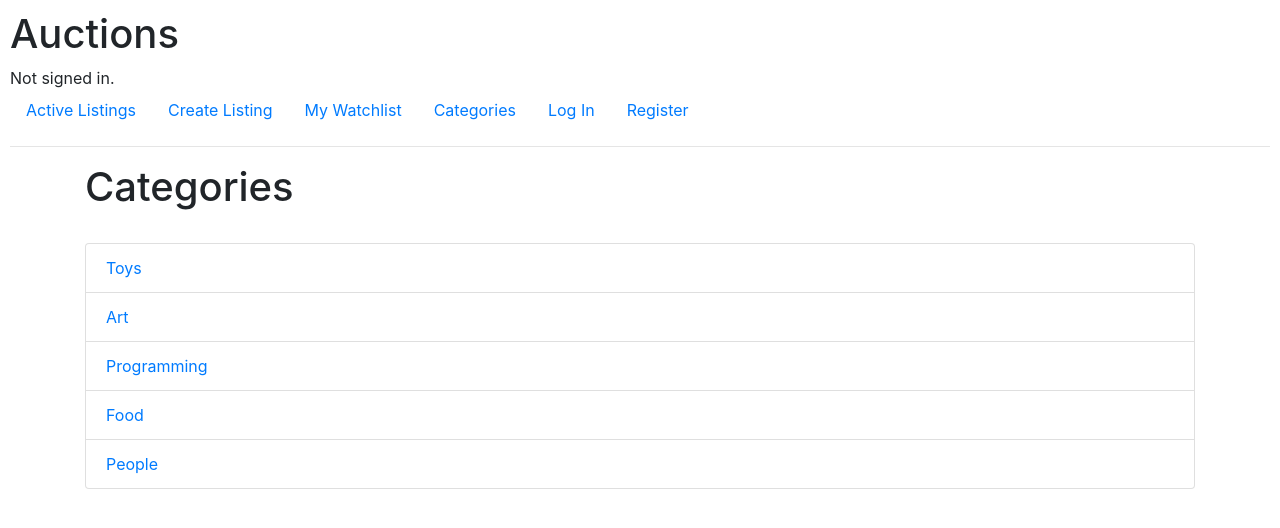
After one commit to Nursmen/Ebay, a Django app: page /categories/ in a window 1280 px wide. The commit adds this page. Shown: the top 528 px of the page. Run offline with Django 3.2, Linux system fonts and the light colour scheme; data comes from the database, SQL or seed files in the repository; some libraries are stand-ins or nearby versions.

Commit message:
Categories

```diff
--- a/auctions/admin.py
+++ b/auctions/admin.py
@@ -7,3 +7,7 @@ admin.site.register(Listing)
 # Register your models here.
 from .models import User
 admin.site.register(User)
+
+# Register your models here.
+from .models import Category
+admin.site.register(Category)
--- a/auctions/models.py
+++ b/auctions/models.py
@@ -12,9 +12,15 @@ class Listing(models.Model):
     image = models.CharField(max_length=200, blank=True, null=True, default='https://upload.wikimedia.org/wikipedia/commons/thumb/6/6c/No_image_3x4.svg/1280px-No_image_3x4.svg.png')
     created_at = models.DateTimeField(auto_now_add=True)
     seller = models.ForeignKey(User, on_delete=models.CASCADE)
-    category = models.CharField(max_length=200, blank=True, null=True)
+    category = models.ManyToManyField("Category", blank=True, default=None)
     is_active = models.BooleanField(default=True)
     winner = models.ForeignKey(User, on_delete=models.CASCADE, related_name='winner', blank=True, null=True)
 
     def __str__(self):
         return self.title
+
+class Category(models.Model):
+    name = models.CharField(max_length=200)
+
+    def __str__(self):
+        return self.name
--- /dev/null
+++ b/auctions/templates/auctions/categories.html
@@ -0,0 +1,25 @@
+<!-- extend layout -->
+{% extends "auctions/layout.html" %}
+
+<!-- show every category -->
+{% block body %}
+    <div class="container">
+        <div class="row">
+            <div class="col-md-12">
+                <h1>Categories</h1>
+                <br>
+            </div>
+        </div>
+        <div class="row">
+            <div class="col-md-12">
+                <div class="list-group">
+                    {% for category in categories %}
+                        <a href="{% url 'category' category_id=category.id %}" class="list-group-item">
+                            {{ category.name }}
+                        </a>
+                    {% endfor %}
+                </div>
+            </div>
+        </div>
+    </div>
+{% endblock %}
--- a/auctions/templates/auctions/layout.html
+++ b/auctions/templates/auctions/layout.html
@@ -35,6 +35,11 @@
                 <a class="nav-link" href="{% url 'mywatchlist' %}">My Watchlist</a>
             </li>
 
+            <!-- Categories -->
+            <li class="nav-item">
+                <a class="nav-link" href="{% url 'categories' %}">Categories</a>
+            </li>
+
             {% if user.is_authenticated %}
                 <li class="nav-item">
                     <a class="nav-link" href="{% url 'logout' %}">Log Out</a>
--- a/auctions/templates/auctions/listing.html
+++ b/auctions/templates/auctions/listing.html
@@ -60,7 +60,9 @@
             {%if not listing.category %}
             <li>Categories: No one category</li>
             {% else %}
-            <li>Categories: {{listing.category}}</li>
+
+            <li>Categories: {% for category in listing.category.all %} {{category.name}}{% if category != listing.category.last %}, {% else %}. {% endif %}{% endfor %}</li>
+
             {% endif %}
         </ul>
 
--- a/auctions/urls.py
+++ b/auctions/urls.py
@@ -20,4 +20,10 @@ urlpatterns = [
     path('close/<int:listing_id>', views.close, name='close'),
 
     path('bid/<int:listing_id>', views.bid, name='bid'),
+
+    # categories
+    path('categories/', views.categories, name='categories'),
+
+    # category
+    path('category/<int:category_id>', views.category, name='category'),
 ]
--- a/auctions/views.py
+++ b/auctions/views.py
@@ -5,7 +5,7 @@ from django.shortcuts import redirect, render
 from django.urls import reverse
 from django.utils import timezone
 
-from .models import User, Listing
+from .models import *
 
 
 def index(request):
@@ -73,20 +73,33 @@ def register(request):
 # function for create new listing
 def create(request):
     if request.method == "POST":
+        if not request.POST['title'] or not request.POST['description'] or not request.POST['price'] or not request.POST['category']:
+            return render(request, 'auctions/create.html', {
+                'message': 'All fields are required'
+            })
+
         title = request.POST["title"]
         description = request.POST["description"]
         price = request.POST["price"]
-        image = request.POST["image"]
+        url = 'https://upload.wikimedia.org/wikipedia/commons/thumb/6/6c/No_image_3x4.svg/1280px-No_image_3x4.svg.png'
+        image = request.POST["image"] if request.POST["image"] else url
         seller = request.user
         is_active = request.POST["is_active"]
-        category = request.POST["category"]
+        categories = request.POST.getlist('category')
 
         new_listing = Listing(title=title, description=description, price=price, image=image, seller=seller,
-                              is_active=is_active, category=category)
+                              is_active=is_active)
         new_listing.save()
+
+        new_listing.category.set(categories)
+
         return redirect('index')
+
     else:
-        return render(request, "auctions/create.html")
+        categories = Category.objects.all()
+        return render(request, "auctions/create.html", {
+            'categories': categories
+            })
 
 def listing(request, listing_id):
     listing = Listing.objects.get(id=listing_id)
@@ -147,3 +160,17 @@ def bid(request, listing_id):
     else:
         request.session['message'] = 'Bid must be higher than current price'
         return redirect('listing', listing_id=listing.id)
+
+def categories(request):
+    categories = Category.objects.all()
+    return render(request, 'auctions/categories.html', {
+        'categories': categories
+        })
+
+def category(request, category_id):
+    category = Category.objects.get(id=category_id)
+    listings = category.listing_set.all()
+    return render(request, 'auctions/index.html', {
+        'listings': listings,
+        'masage': 'Category: ' + category.name
+        })
```
Also changed, not shown: auctions/templates/auctions/create.html (+10 -10 lines), auctions/migrations/0011_category_remove_listing_category_listing_category.py (added), db.sqlite3.
